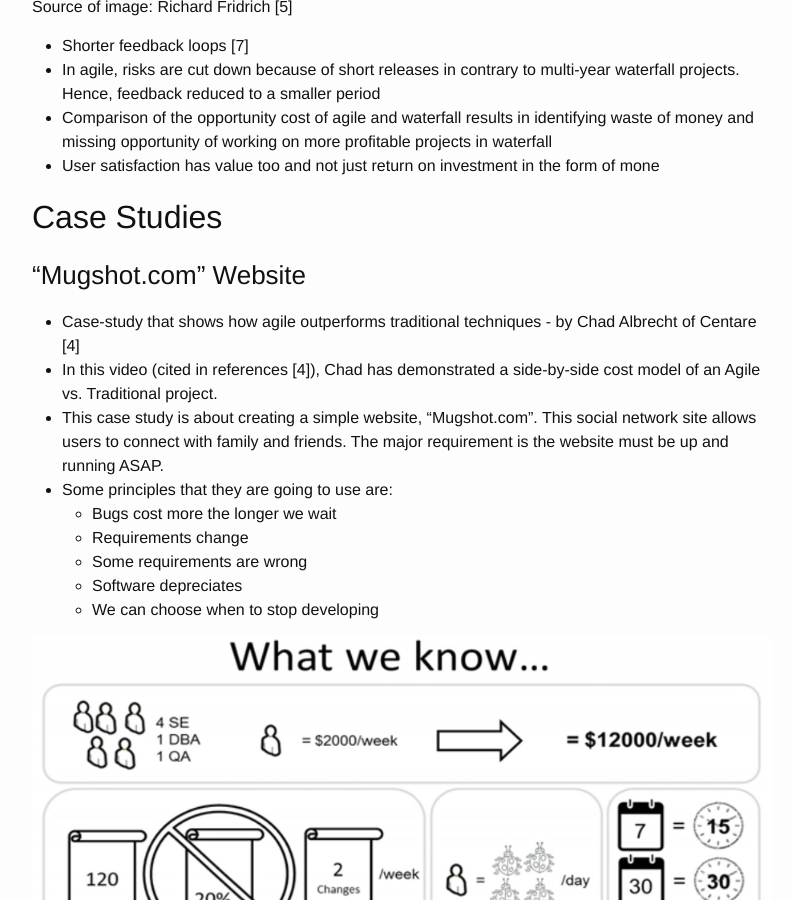
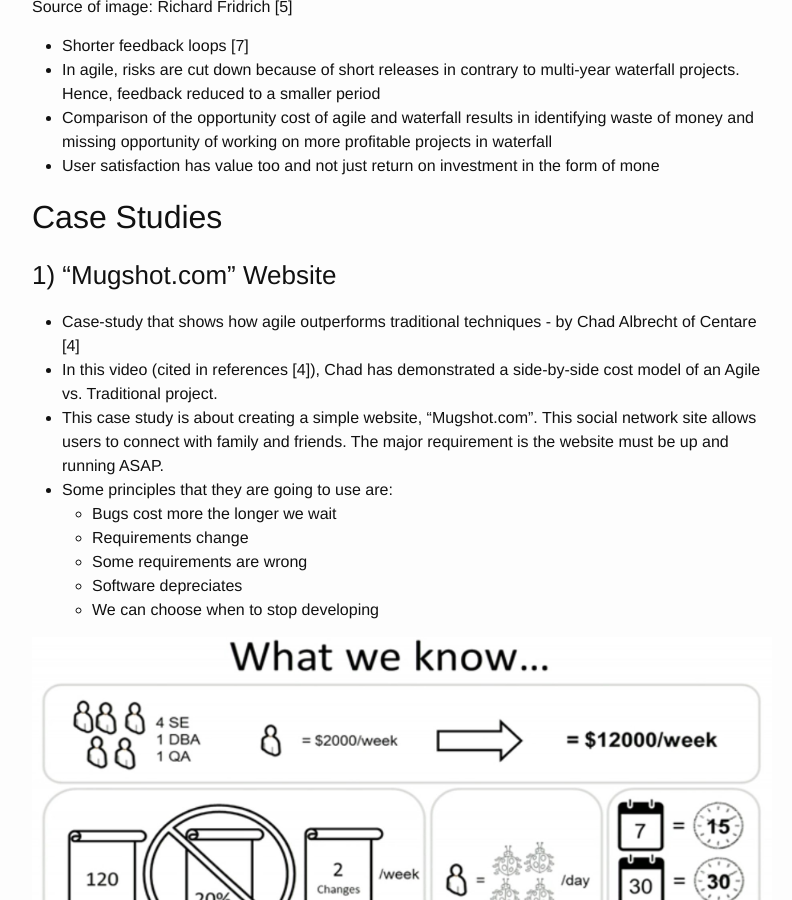
Before and after one commit to css566/css566.github.io, a Jekyll site: the page built from _posts/2016-04-28-agile_economic.md, in a window 1280 px wide and 900 px high, scrolled down 3535 px. Shown: the whole window, without its empty margins (238-1030 px from the left). Built offline with Jekyll 4.4.1, drawn with Linux system fonts in a browser that asks for light colours; comment, search, counter and statistics services are not loaded.

Commit message:
Update 2016-04-28-agile_economic.md

```diff
--- a/_posts/2016-04-28-agile_economic.md
+++ b/_posts/2016-04-28-agile_economic.md
@@ -97,7 +97,7 @@ Source of image: Richard Fridrich [5]
 
 Case Studies
 -------------
-### "Mugshot.com" Website
+### 1) "Mugshot.com" Website
 
 - Case-study that shows how agile outperforms traditional techniques - by Chad Albrecht of Centare [4]
  - In this video (cited in references [4]), Chad has demonstrated a side-by-side cost model of an Agile vs. Traditional project.
```
